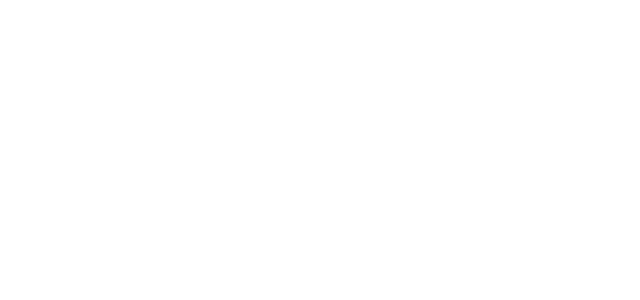
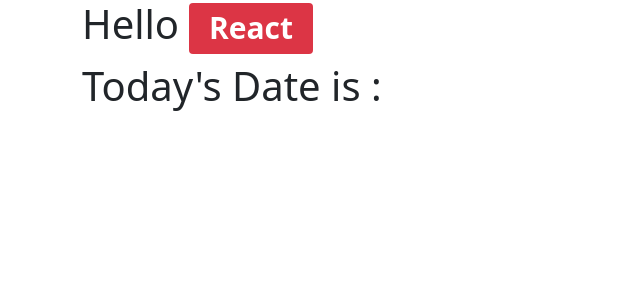
Before and after one commit to masud001/react-practice, a React (Create React App) app: page / in a window 1280 px wide. Shown: the top 300 px of the page, without its empty margins (0-640 px from the left). Built offline with nearby package versions, Linux system fonts and the light colour scheme.

Commit message:
class and functonal component is complete

```diff
--- a/package.json
+++ b/package.json
@@ -6,10 +6,10 @@
     "@testing-library/jest-dom": "^5.11.9",
     "@testing-library/react": "^11.2.3",
     "@testing-library/user-event": "^12.6.2",
-    "bootstrap": "^4.6.0",
+    "bootstrap": "^5.1.0",
     "react": "^17.0.1",
     "react-dom": "^17.0.1",
-    "react-scripts": "4.0.1",
+    "react-scripts": "^1.1.5",
     "web-vitals": "^0.2.4"
   },
   "scripts": {
--- a/src/App.js
+++ b/src/App.js
@@ -5,6 +5,12 @@ class App extends Component {
 			<React.Fragment>
 				<div className="App">
 					<div className="container">
+						<h1>Hello <span className=" badge bg-danger">React </span></h1>
+						<h1>Today's Date is :
+ 						<span className=" badge badge-dark ">
+ 							{new Date().toLocaleTimeString(this.props.locale)}
+ 						</span>
+ 					</h1>
 
 					</div>
 				</div>
@@ -13,4 +19,25 @@ class App extends Component {
 	}
 }
 
+
+// functional components
+// ----------------------
+
+// function App({locale}) {
+// 	return (
+// 		<React.Fragment>
+// 			<div className="App">
+// 				<div className="container">
+// 					<h1>Hello <span className=" badge bg-danger">React </span> </h1>
+// 					<h1>Today's Date is :
+// 						<span className=" badge badge-dark ">
+// 							{new Date().toLocaleTimeString(locale)}
+// 						</span>
+// 					</h1>
+// 				</div>
+// 			</div>
+// 		</React.Fragment>
+// 	)
+// }
+
 export default App;
--- a/src/index.js
+++ b/src/index.js
@@ -6,7 +6,7 @@ import reportWebVitals from "./reportWebVitals";
 
 ReactDOM.render(
 	<React.StrictMode>
-		<App />
+		<App locale="bn-BD"/>
 	</React.StrictMode>,
 	document.getElementById("root")
 );
```
Also changed, not shown: 2 other files (tests, documents, lock files or other folders).
